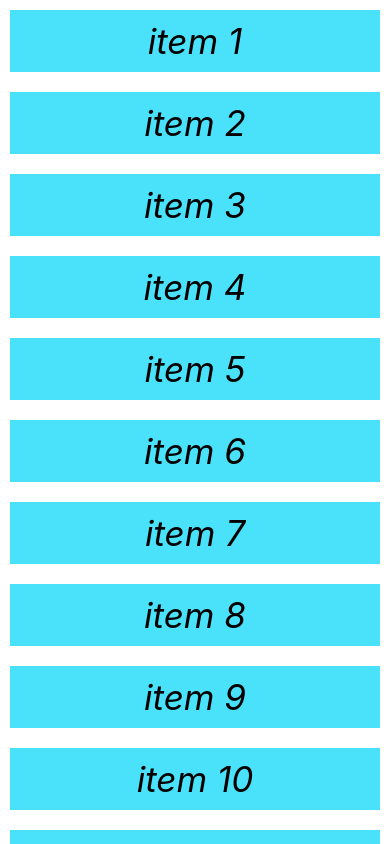
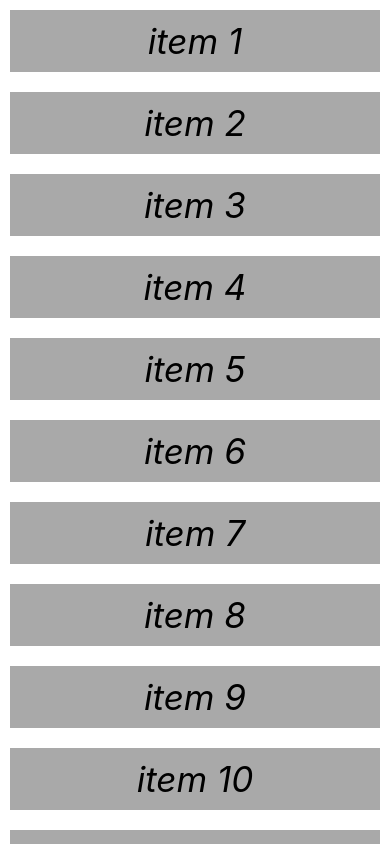
Before and after one commit to Ravibkn/react_project, a React Native app: screen / in a window 390 px wide. Built offline with nearby package versions, Linux system fonts and the light colour scheme.

Commit message:
FlatList

```diff
--- a/App.js
+++ b/App.js
@@ -1,70 +1,95 @@
 import React, { useState } from "react";
-import { View, Text, StyleSheet, ScrollView, Button, RefreshControl } from 'react-native'
-
+import { View, Text, StyleSheet, ScrollView, RefreshControl, FlatList } from 'react-native'
 
 const App = () => {
 
   const [items, setItems] = useState([
-    { key: 1, item: 'item 1' },
-    { key: 2, item: 'item 2' },
-    { key: 3, item: 'item 3' },
-    { key: 4, item: 'item 4' },
-    { key: 5, item: 'item 5' },
-    { key: 6, item: 'item 6' },
-    { key: 7, item: 'item 7' },
-    { key: 8, item: 'item 8' },
-    { key: 9, item: 'item 9' },
-    { key: 10, item: 'item 10' },
-    { key: 11, item: 'item 11' },
-    { key: 12, item: 'item 12' },
-    { key: 13, item: 'item 13' },
-    { key: 14, item: 'item 14' },
-  ])
-const [refreshing,setRefreshing]=useState(false)
-const onRefresh =()=>{
-  setRefreshing(true);
-  setItems([...items,{key:69,item:'item 69'}]);
-  setRefreshing(false);
-}
+    { name: 'item 1' },
+    { name: 'item 2' },
+    { name: 'item 3' },
+    { name: 'item 4' },
+    { name: 'item 5' },
+    { name: 'item 6' },
+    { name: 'item 7' },
+    { name: 'item 8' },
+    { name: 'item 9' },
+    { name: 'item 10' },
+    { name: 'item 11' },
+    { name: 'item 12' },
+
+  ]);
+  const [Refreshing, setRefreshing] = useState(false)
+  const onRefresh = () => {
+    setItems([...items, { name: 'item 69' }])
+    setRefreshing(false)
+  }
+
+
   return (
-      <ScrollView style={styles.body}
-      refreshControl={
-        <RefreshControl
-        refreshing={refreshing}
-        onRefresh={onRefresh}/>
-      }>
-      {
-       items.map((i)=>{
-        return (
-          <View style={styles.item}key={i.key}>
-        <Text style={styles.text}>{i.item}</Text>
-      </View>
-        )
-       })
-      }
-      </ScrollView>
 
+    <FlatList
+
+    keyExtractor={(item, index) => index.toString()}
+    data={items}
+    renderItem={({item}) =>(
+      <View style={styles.item}>
+     <Text style={styles.text}>{item.name}</Text>
+        </View>
+    )}
+    refreshControl={
+          <RefreshControl
+            refreshing={Refreshing}
+            onRefresh={onRefresh} />
+
+        }
+   />
+
+    // <FlatList
+    //   keyExtractor={(item, index) => index.toString()}
+    //   data={Items}
+    //   renderItem={({ item }) => (
+    //     <View style={styles.item}>
+    //       <Text style={styles.text}>{item.name}</Text>
+    //     </View>
+    //   )}/>
+
+    // <ScrollView style={styles.body}
+    //   refreshControl={
+    //     <RefreshControl
+    //       refreshing={Refreshing}
+    //       onRefresh={onRefresh} />
+
+    //   }>
+    //   {
+    //     items.map((i) => {
+    //       return (
+    //         <View style={styles.item} key={i.key}>
+    //           <Text style={styles.text}>{i.item}</Text>
+    //         </View>
+    //       )
+    //     })
+    //   }
+
+
+    // </ScrollView>
   )
 }
-
-
 const styles = StyleSheet.create({
   body: {
+    backgroundColor: 'gray',
     flex: 1,
-    flexDirection: 'column',
-    backgroundColor: '#fff',
   },
   item: {
-    margin:10,
-    backgroundColor: '#4ae1fa',
+    margin: 10,
+    backgroundColor: 'darkgray',
+    alignItems: 'center',
     justifyContent: 'center',
-    alignItems: 'center',
   },
   text: {
     fontSize: 35,
+    fontStyle: 'italic',
     color: '#000',
     margin: 10,
-    fontStyle: 'italic',
   }
 })
 
```
